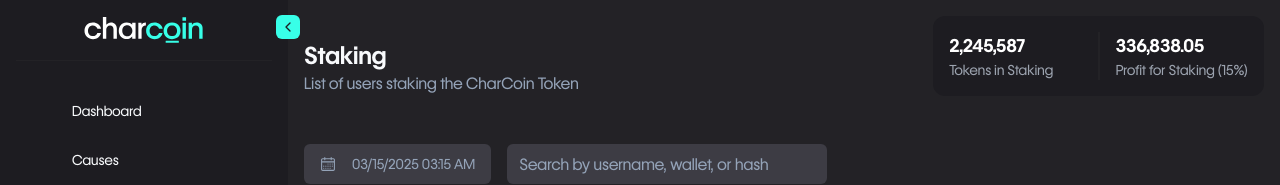
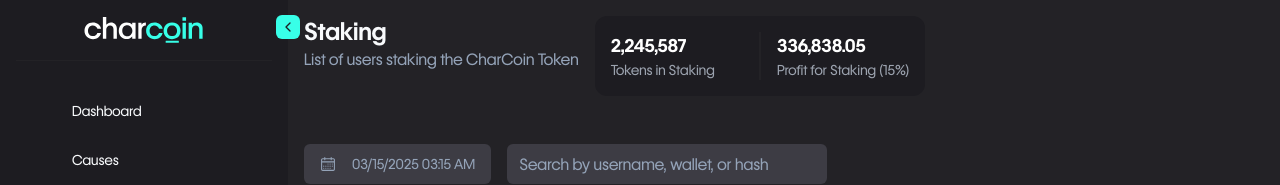
Before and after one commit to SulemanAhmedRajput/charcoin-admin-fe, a Next.js app: page /rewards/staking in a window 1280 px wide. Shown: the top 185 px of the page. Built offline with nearby package versions, Linux system fonts and the light colour scheme; some icons are missing; what @bprogress/next would draw is missing.

Commit message:
fixed some of the ui stuff

```diff
--- a/src/app/(main)/community/news/page.tsx
+++ b/src/app/(main)/community/news/page.tsx
@@ -118,6 +118,7 @@
       actions={
         <Button
           size={"lg"}
+          className="max-md:px-4 max-md:h-10 ml-4"
           onClick={() => {
             setCommunityNewsAdd(true);
           }}
@@ -127,7 +128,7 @@
       }
     >
       <div className="mb-6 ">
-        <div className="flex items-center gap-4 mb-4">
+        <div className="flex items-center gap-4 mb-4 max-md:flex-col">
           <DateTimePicker date={date  } setDate={setDate} />
 
           <div className="relative  w-80 ">
--- a/src/app/(main)/rewards/staking/page.tsx
+++ b/src/app/(main)/rewards/staking/page.tsx
@@ -130,6 +130,7 @@
 
   return (
     <HeaderWrapper
+    mainClassName="!justify-start items-start gap-4 max-md:flex-col"
       title="Staking"
       description="List of users staking the CharCoin Token"
       actions={
--- a/src/components/community/add-new-news.tsx
+++ b/src/components/community/add-new-news.tsx
@@ -57,7 +57,7 @@
   };
 
   return (
-    <div className="px-4 flex flex-col gap-8">
+    <div className="px-4 max-md:p-0 flex flex-col gap-8">
       <HeaderWrapper
         title="Create a new Official NFT"
         description="Complete the following fields to create and mint a new NFT."
--- a/src/components/custom/header-wrapper.tsx
+++ b/src/components/custom/header-wrapper.tsx
@@ -23,6 +23,7 @@
   description?: string | React.ReactNode;
   actions?: React.ReactNode;
   className?: string;
+  mainClassName?: string
 }
 
 const HeaderWrapper = ({
@@ -32,10 +33,11 @@
   actions,
   size,
   className,
+  mainClassName
 }: HeaderWrapperProps) => {
   return (
     <div className={cn(headerWrapperVariants({ size }), className)}>
-      <div className="flex justify-between items-center">
+      <div className={cn("flex justify-between items-center", mainClassName)}>
         <div>
           <h1
             className={cn(
--- a/src/components/ui/form-video-upload.tsx
+++ b/src/components/ui/form-video-upload.tsx
@@ -85,7 +85,7 @@
       </div>
 
       {/* Upload & Delete Buttons */}
-      <div className="flex gap-4 mt-4">
+      <div className="flex gap-4 mt-4 max-sm:flex-col">
         <Button
           type="button"
           onClick={() => fileInputRef.current?.click()}
```
